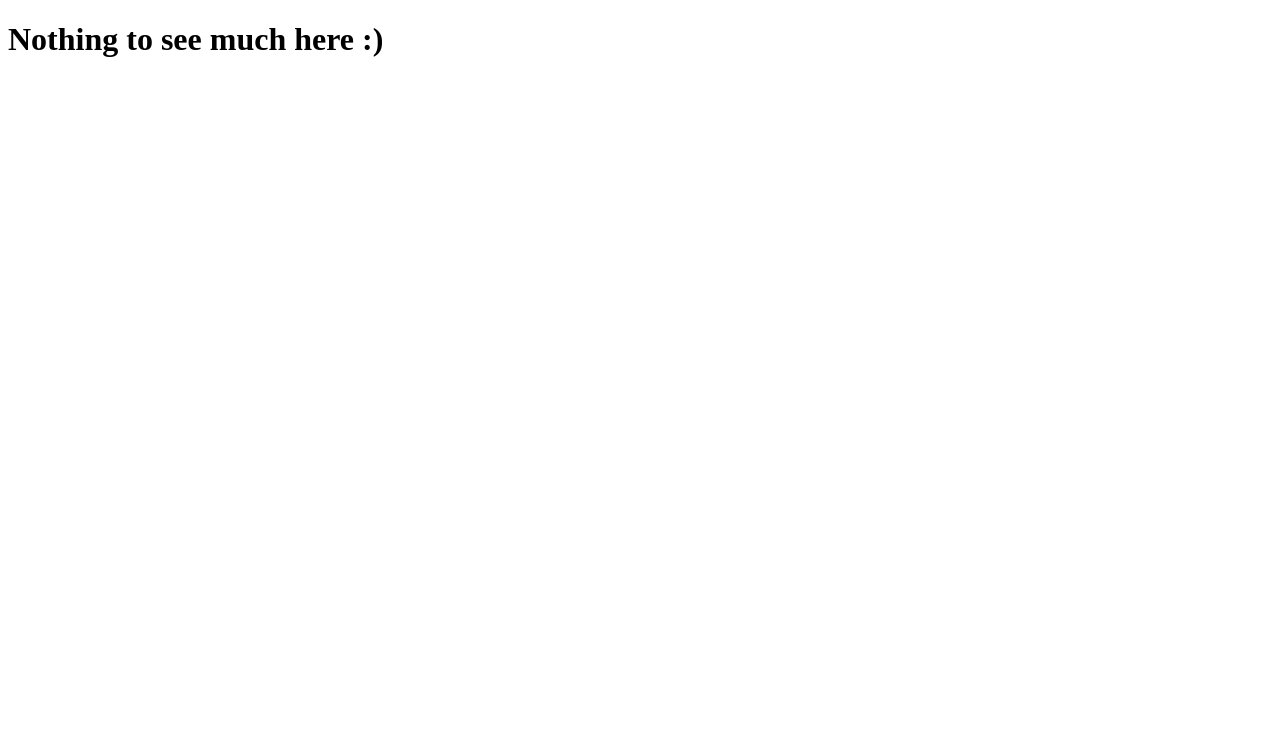
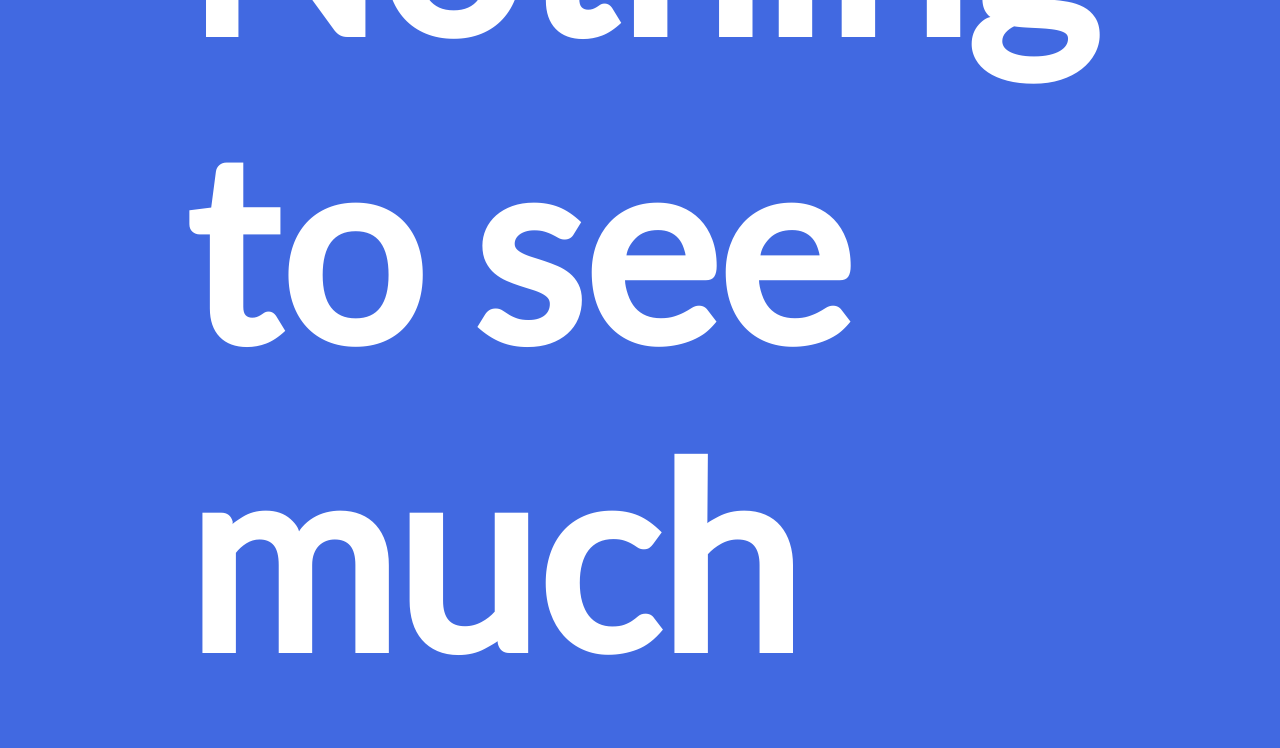
Before and after one commit to ademilly/ademilly.github.io, a plain HTML site: page index.html in a window 1280 px wide. Shown: the top 748 px of the page. Drawn offline with Linux system fonts and the light colour scheme; files that its build step writes are made by us from their sources.

Commit message:
add style

```diff
--- a/index.html
+++ b/index.html
@@ -5,7 +5,7 @@
 <head>
     <title>ademilly</title>
     <link href="https://fonts.googleapis.com/css?family=Lato" rel="stylesheet">
-
+    <link href="static/style.css" rel="stylesheet">
 </head>
 
 <body>
```
Also changed, not shown: 1 other file.
